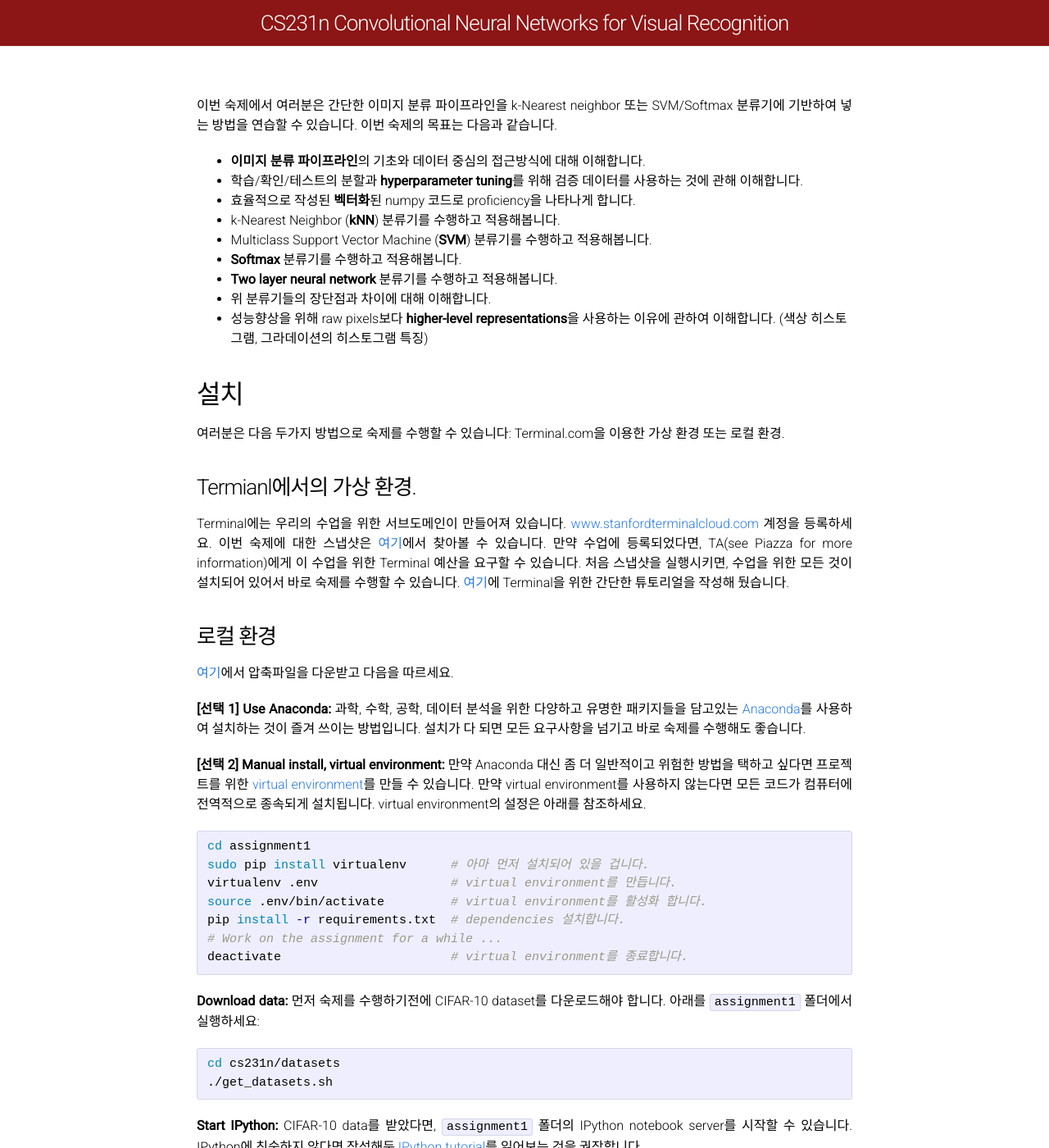
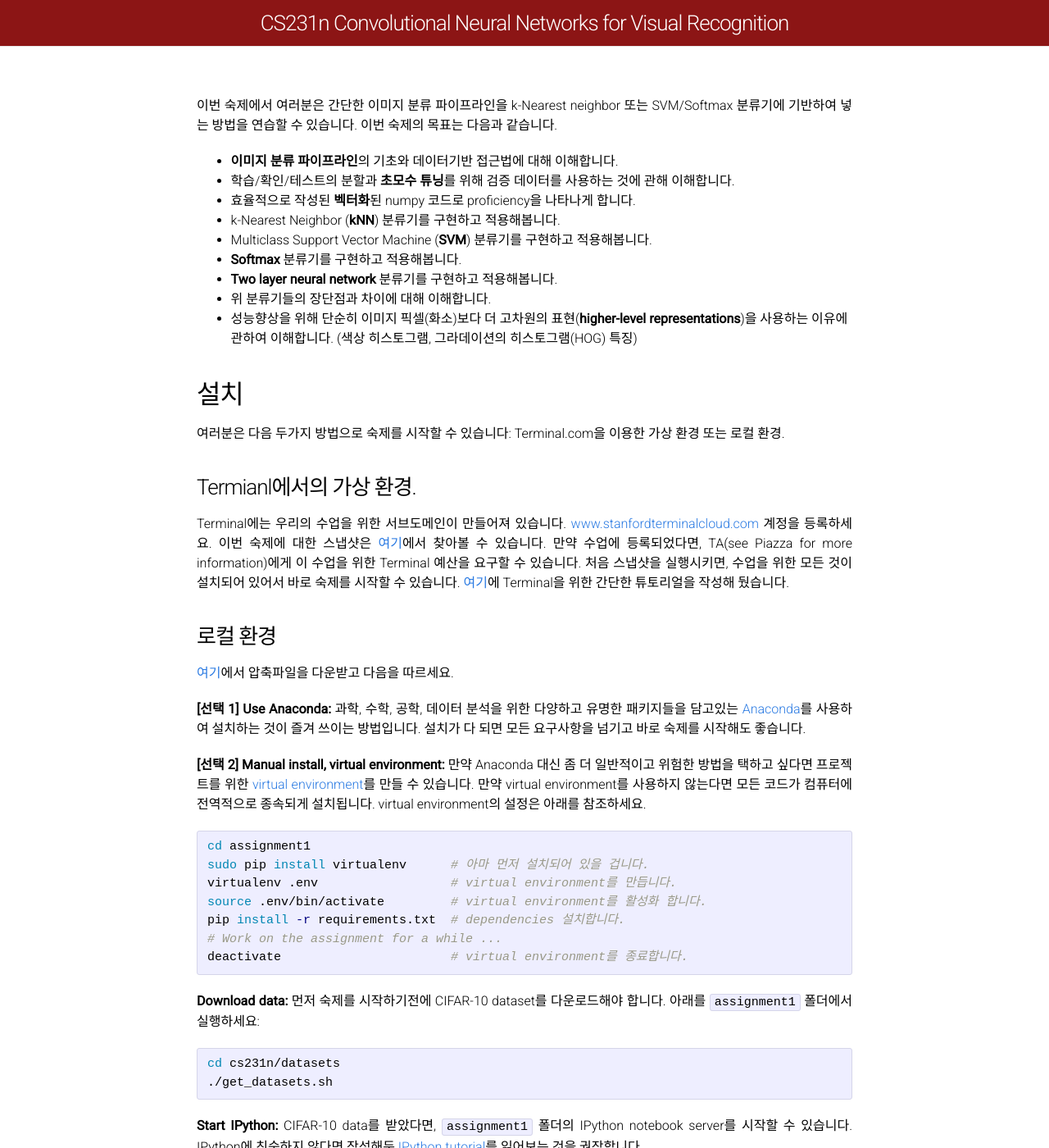
Before and after one commit to cs231n/cs231n.github.io, a Jekyll site: the page built from assignments2016/assignment1.md, in a window 1280 px wide and 1400 px high. Shown: the whole window at 82% size. Built offline with Jekyll 4.4.1, drawn with Linux system fonts in a browser that asks for light colours; some of the changed text lies outside the part shown.

Commit message:
Update words

```diff
--- a/assignments2016/assignment1.md
+++ b/assignments2016/assignment1.md
@@ -5,27 +5,27 @@
 ---
 이번 숙제에서 여러분은 간단한 이미지 분류 파이프라인을 k-Nearest neighbor 또는 SVM/Softmax 분류기에 기반하여 넣는 방법을 연습할 수 있습니다. 이번 숙제의 목표는 다음과 같습니다.
 
-- **이미지 분류 파이프라인**의 기초와 데이터 중심의 접근방식에 대해 이해합니다.
-- 학습/확인/테스트의 분할과 **hyperparameter tuning**를 위해 검증 데이터를 사용하는 것에 관해 이해합니다.
+- **이미지 분류 파이프라인**의 기초와 데이터기반 접근법에 대해 이해합니다.
+- 학습/확인/테스트의 분할과 **초모수 튜닝**를 위해 검증 데이터를 사용하는 것에 관해 이해합니다.
 - 효율적으로 작성된 **벡터화**된 numpy 코드로 proficiency을 나타나게 합니다.
-- k-Nearest Neighbor (**kNN**) 분류기를 수행하고 적용해봅니다.
-- Multiclass Support Vector Machine (**SVM**) 분류기를 수행하고 적용해봅니다.
-- **Softmax** 분류기를 수행하고 적용해봅니다.
-- **Two layer neural network** 분류기를 수행하고 적용해봅니다.
+- k-Nearest Neighbor (**kNN**) 분류기를 구현하고 적용해봅니다.
+- Multiclass Support Vector Machine (**SVM**) 분류기를 구현하고 적용해봅니다.
+- **Softmax** 분류기를 구현하고 적용해봅니다.
+- **Two layer neural network** 분류기를 구현하고 적용해봅니다.
 - 위 분류기들의 장단점과 차이에 대해 이해합니다.
-- 성능향상을 위해 raw pixels보다 **higher-level representations**을 사용하는 이유에 관하여 이해합니다. (색상 히스토그램, 그라데이션의 히스토그램 특징)
+- 성능향상을 위해 단순히 이미지 픽셀(화소)보다 더 고차원의 표현(**higher-level representations**)을 사용하는 이유에 관하여 이해합니다. (색상 히스토그램, 그라데이션의 히스토그램(HOG) 특징)
 
 ## 설치
-여러분은 다음 두가지 방법으로 숙제를 수행할 수 있습니다: Terminal.com을 이용한 가상 환경 또는 로컬 환경.
+여러분은 다음 두가지 방법으로 숙제를 시작할 수 있습니다: Terminal.com을 이용한 가상 환경 또는 로컬 환경.
 
 ### Termianl에서의 가상 환경.
-Terminal에는 우리의 수업을 위한 서브도메인이 만들어져 있습니다. [www.stanfordterminalcloud.com](https://www.stanfordterminalcloud.com) 계정을 등록하세요. 이번 숙제에 대한 스냅샷은 [여기](https://www.stanfordterminalcloud.com/snapshot/49f5a1ea15dc424aec19155b3398784d57c55045435315ce4f8b96b62819ef65)에서 찾아볼 수 있습니다. 만약 수업에 등록되었다면, TA(see Piazza for more information)에게 이 수업을 위한 Terminal 예산을 요구할 수 있습니다. 처음 스냅샷을 실행시키면, 수업을 위한 모든 것이 설치되어 있어서 바로 숙제를 수행할 수 있습니다. [여기](/terminal-tutorial)에 Terminal을 위한 간단한 튜토리얼을 작성해 뒀습니다.
+Terminal에는 우리의 수업을 위한 서브도메인이 만들어져 있습니다. [www.stanfordterminalcloud.com](https://www.stanfordterminalcloud.com) 계정을 등록하세요. 이번 숙제에 대한 스냅샷은 [여기](https://www.stanfordterminalcloud.com/snapshot/49f5a1ea15dc424aec19155b3398784d57c55045435315ce4f8b96b62819ef65)에서 찾아볼 수 있습니다. 만약 수업에 등록되었다면, TA(see Piazza for more information)에게 이 수업을 위한 Terminal 예산을 요구할 수 있습니다. 처음 스냅샷을 실행시키면, 수업을 위한 모든 것이 설치되어 있어서 바로 숙제를 시작할 수 있습니다. [여기](/terminal-tutorial)에 Terminal을 위한 간단한 튜토리얼을 작성해 뒀습니다.
 
 ### 로컬 환경
 [여기](http://vision.stanford.edu/teaching/cs231n/winter1516_assignment1.zip)에서 압축파일을 다운받고 다음을 따르세요.
 
 **[선택 1] Use Anaconda:**
-과학, 수학, 공학, 데이터 분석을 위한 다양하고 유명한 패키지들을 담고있는 [Anaconda](https://www.continuum.io/downloads)를 사용하여 설치하는 것이 즐겨 쓰이는 방법입니다. 설치가 다 되면 모든 요구사항을 넘기고 바로 숙제를 수행해도 좋습니다.
+과학, 수학, 공학, 데이터 분석을 위한 다양하고 유명한 패키지들을 담고있는 [Anaconda](https://www.continuum.io/downloads)를 사용하여 설치하는 것이 즐겨 쓰이는 방법입니다. 설치가 다 되면 모든 요구사항을 넘기고 바로 숙제를 시작해도 좋습니다.
 
 **[선택 2] Manual install, virtual environment:**
 만약 Anaconda 대신 좀 더 일반적이고 위험한 방법을 택하고 싶다면 프로젝트를 위한 [virtual environment](http://docs.python-guide.org/en/latest/dev/virtualenvs/)를 만들 수 있습니다. 만약 virtual environment를 사용하지 않는다면 모든 코드가 컴퓨터에 전역적으로 종속되게 설치됩니다. virtual environment의 설정은 아래를 참조하세요.
@@ -41,7 +41,7 @@
 ~~~
 
 **Download data:**
-먼저 숙제를 수행하기전에 CIFAR-10 dataset를 다운로드해야 합니다. 아래를 `assignment1` 폴더에서 실행하세요:
+먼저 숙제를 시작하기전에 CIFAR-10 dataset를 다운로드해야 합니다. 아래를 `assignment1` 폴더에서 실행하세요:
 
 ~~~bash
 cd cs231n/datasets
@@ -59,23 +59,23 @@
 
 ### Q1: k-Nearest Neighbor 분류기 (20 points)
 
-IPython Notebook **knn.ipynb**이 kNN 분류기를 수행하는 것을 안내합니다.
+IPython Notebook **knn.ipynb**이 kNN 분류기를 구현하는 것을 안내합니다.
 
 ### Q2: Support Vector Machine 훈련 (25 points)
 
-IPython Notebook **svm.ipynb**이 SVM 분류기를 수행하는 것을 안내합니다.
+IPython Notebook **svm.ipynb**이 SVM 분류기를 구현하는 것을 안내합니다.
 
 ### Q3: Softmax 분류기 실행하기 (20 points)
 
-IPython Notebook **softmax.ipynb**이 Softmax 분류기를 수행하는 것을 안내합니다.
+IPython Notebook **softmax.ipynb**이 Softmax 분류기를 구현하는 것을 안내합니다.
 
 ### Q4: Two-Layer Neural Network (25 points)
 
-IPython Notebook **two_layer_net.ipynb**이 two-layer neural network 분류기를 수행하는 것을 안내합니다.
+IPython Notebook **two_layer_net.ipynb**이 two-layer neural network 분류기를 구현하는 것을 안내합니다.
 
-### Q5: Higher Level Representations: 이미지 특징 (10 points)
+### Q5: 이미지 특징을 고차원으로 표현하기 (10 points)
 
-IPython Notebook **features.ipynb**을 사용하여 higher-level representations이 raw pixel보다 개선이 이루어졌는지 검사합니다.
+IPython Notebook **features.ipynb**을 사용하여 단순한 이미지 픽셀(화소)보다 고차원의 표현이 효과적인지 검사합니다.
 
 ### Q6: 추가 과제: 뭔가 더 해보세요! (+10 points)
 이번 과제와 관련된 다른 것들을 작성한 코드로 분석하고 연구해보세요. 예를 들어, 질문하고 싶은 흥미로운 질문이 있나요? 통찰력 있는 시각화를 작성할 수 있나요? 아니면 다른 재미있는 살펴볼 거리가 있나요? 또는 손실 함수(loss function)을 조금씩 변형해가며 실험해볼 수도 있을 것입니다. 만약 다른 멋있는 것을 시도해본다면 추가로 10 points를 얻을 수 있고 강의에 수행한 결과가 실릴 수 있습니다.
```
